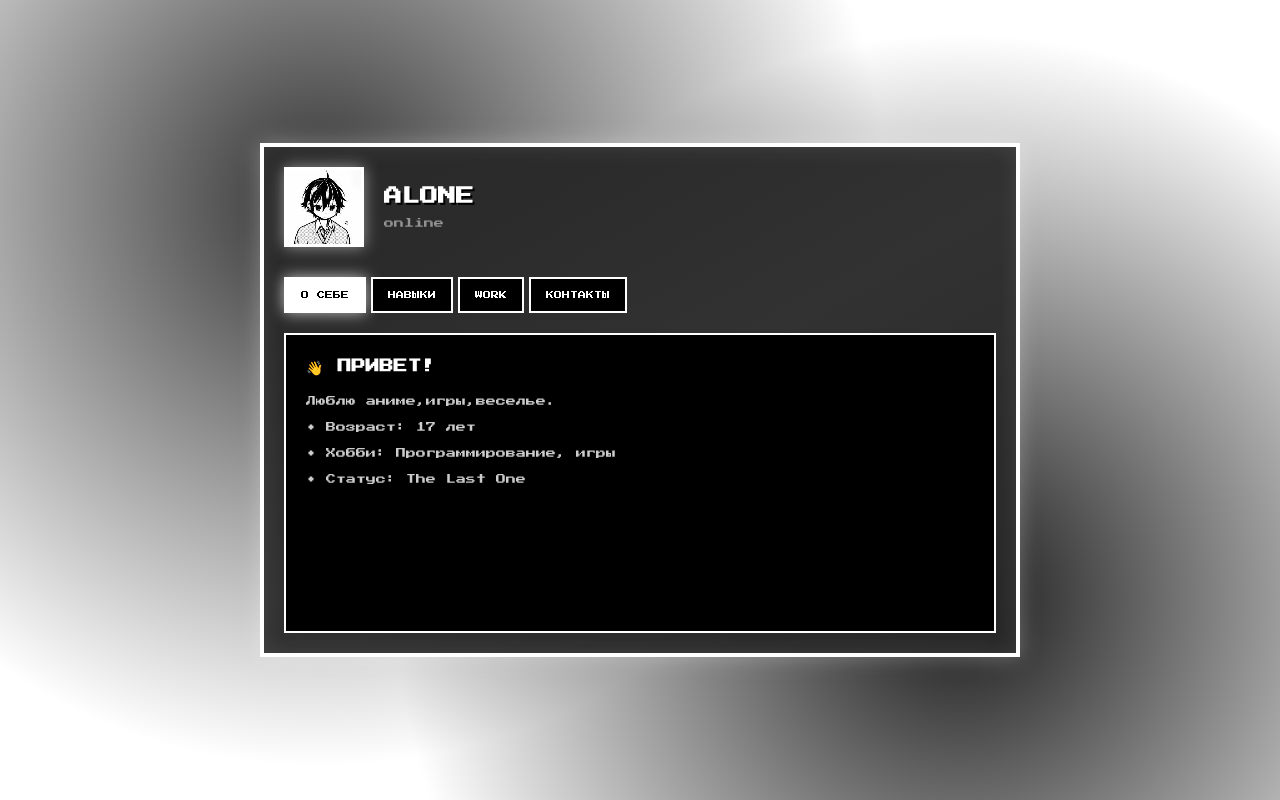
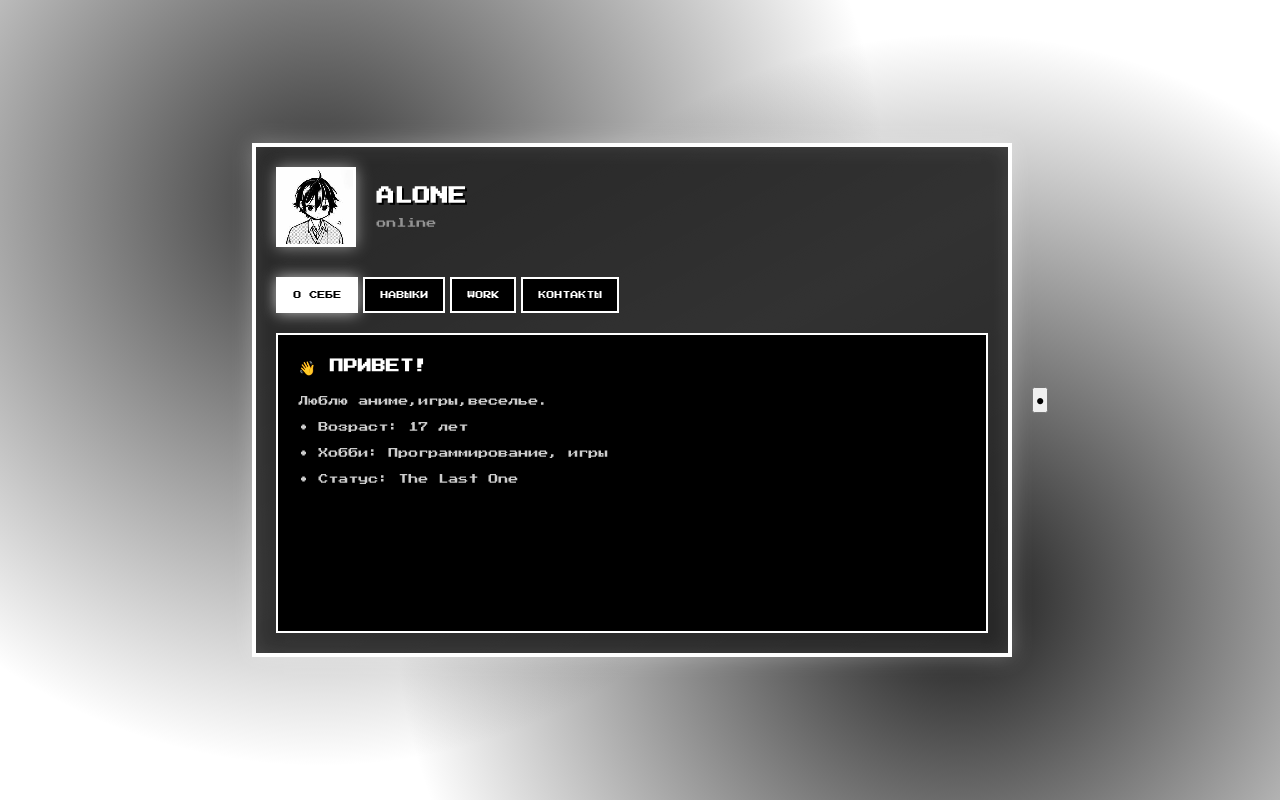
Before and after one commit to iismayilzada/alone, a Flask app: page / in a window 1280 px wide. Run offline with Flask 3, Linux system fonts and the light colour scheme.

Commit message:
Update index.html

```diff
--- a/templates/index.html
+++ b/templates/index.html
@@ -2,7 +2,7 @@
 <html lang="ru">
 <head>
     <meta charset="UTF-8">
-    <meta name="viewport" content="width=device-width, initial-scale=1.0">
+    <meta name="viewport" content="width=device-width, initial-scale=1.0, maximum-scale=1.0, user-scalable=no">
     <title>Alone Profile</title>
     <link rel="stylesheet" href="{{ url_for('static', filename='style.css') }}">
 </head>
@@ -67,11 +67,22 @@
                     <div id="contacts" class="tab-panel">
                         <h2 class="pixel-text">📬 СВЯЗЬ</h2>
                         <p class="pixel-text">Discord: alone.life</p>
+                        <br>
+                        <a href="/gallery" style="color: #ffffff; text-decoration: none; border: 1px solid #ffffff; padding: 8px 12px; display: inline-block; margin-top: 10px; transition: all 0.3s ease;"
+                           onmouseover="this.style.background='#ffffff'; this.style.color='#000000';"
+                           onmouseout="this.style.background='transparent'; this.style.color='#ffffff';">
+                           🚀 ИНТЕРАКТИВНАЯ ГАЛЕРЕЯ
+                        </a>
                     </div>
                 </div>
             </div>
 
             </div>
+    </div>
+
+    <!-- Кнопка переключения темы -->
+    <div class="theme-toggle-container">
+        <button class="theme-toggle-btn pixel-text" onclick="toggleTheme()" title="Переключить тему">⚫</button>
     </div>
 
     <script>
@@ -90,6 +101,21 @@
             // Активировать кнопку
             event.target.classList.add('active');
         }
+
+        function toggleTheme() {
+            const body = document.body;
+            const btn = document.querySelector('.theme-toggle-btn');
+
+            if (body.classList.contains('dark-blue-theme')) {
+                body.classList.remove('dark-blue-theme');
+                btn.textContent = '⚫';
+                btn.title = 'Переключить на синюю тему';
+            } else {
+                body.classList.add('dark-blue-theme');
+                btn.textContent = '🔵';
+                btn.title = 'Переключить на обычную тему';
+            }
+        }
     </script>
 </body>
 </html>
```
